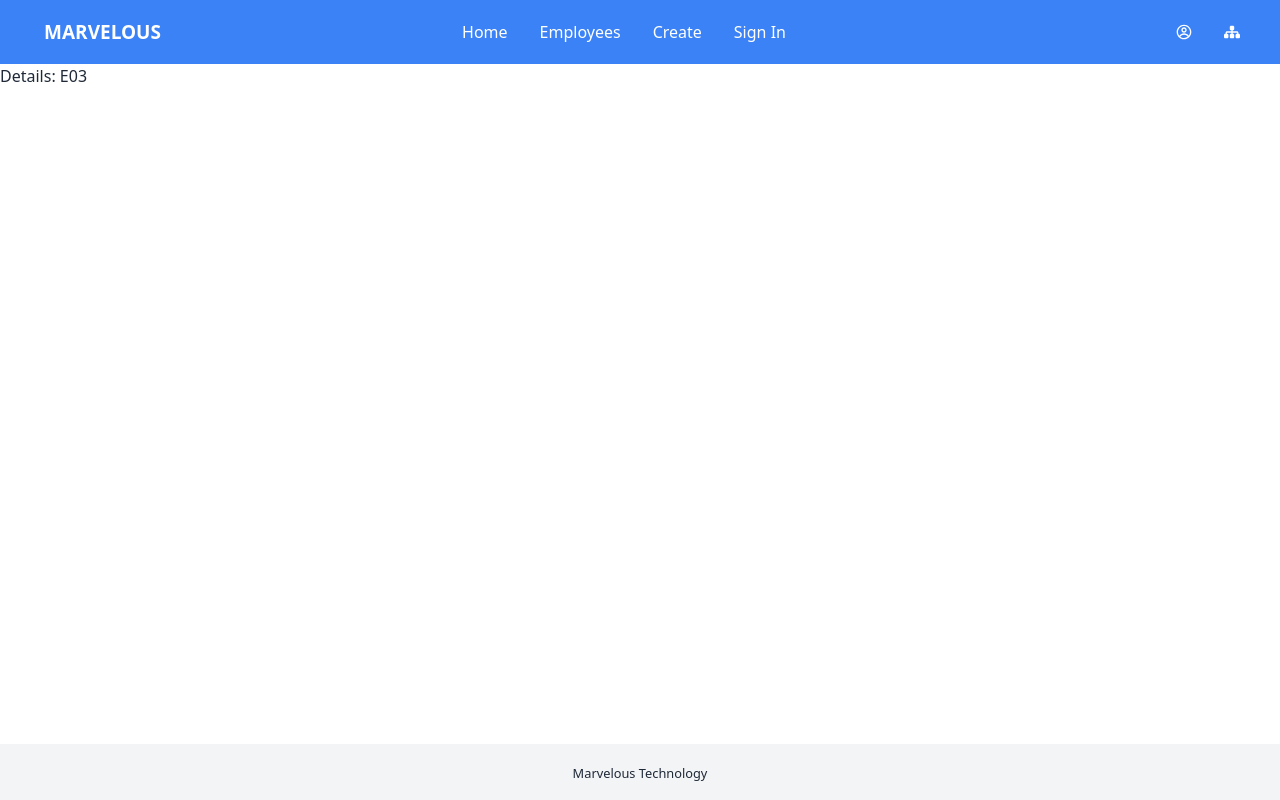
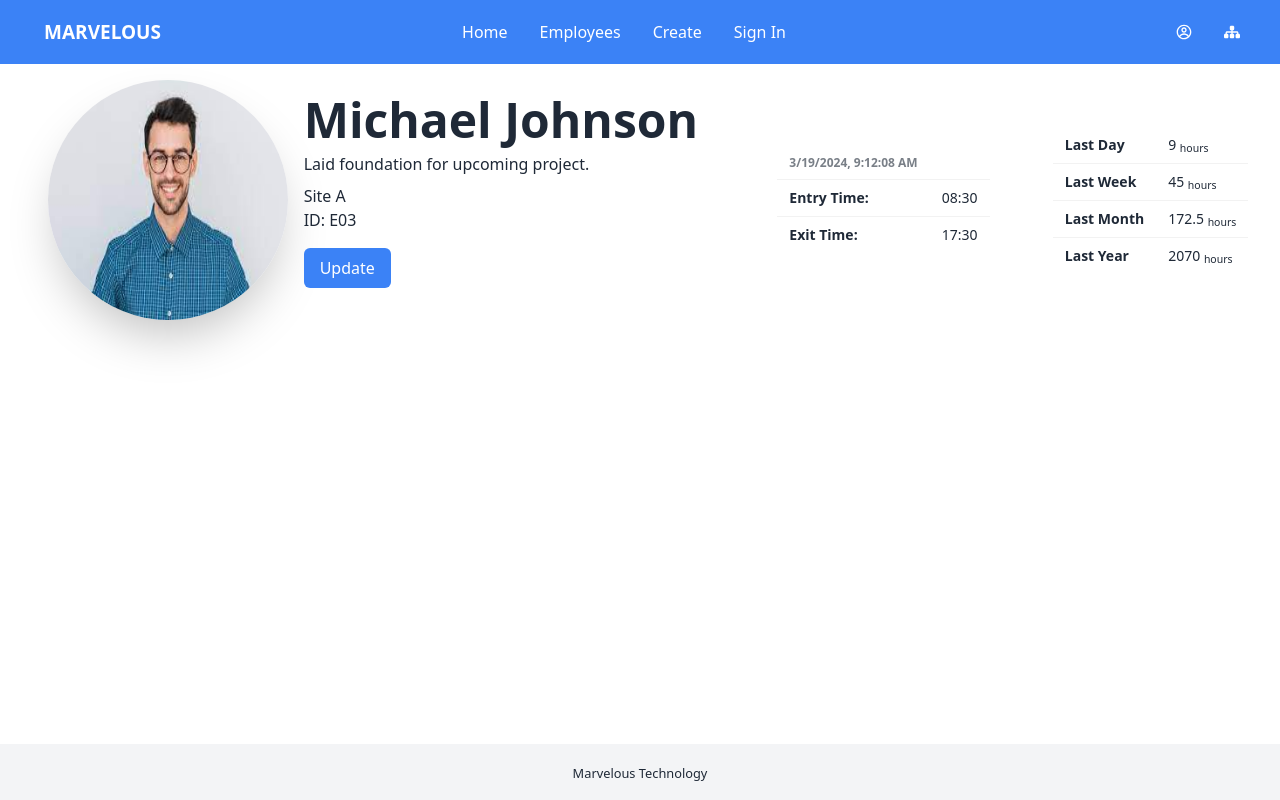
Before and after one commit to HironmoyRay/Employee_Management, a React (Vite) app: page /details/E03 in a window 1280 px wide. Built offline with nearby package versions, Linux system fonts and the light colour scheme.

Commit message:
Current Date set in Details

```diff
--- a/public/daily_reports/1.JSON
+++ b/public/daily_reports/1.JSON
@@ -1,11 +1,15 @@
 {
   "id": "E01",
   "name": "John Doe",
+  "address": "123 Main Street, Cityville, State, Country",
+  "email": "john.doe@example.com",
+  "phone": "+1234567890",
   "img": "/src/assets/images/p1.jpeg",
   "work_site": "Site A",
   "entry_time": "08:00",
   "exit_time": "16:00",
   "work_hour": 8,
+  "weekly_total_hour": 45,
   "monthly_total_hour": 160,
   "yearly_total_hour": 1920,
   "post": "Completed construction of new building wing."
--- a/public/daily_reports/10.JSON
+++ b/public/daily_reports/10.JSON
@@ -1,11 +1,15 @@
 {
   "id": "E10",
   "name": "Linda Martinez",
+  "address": "901 Cherry Lane, Burgtown, State, Country",
+  "email": "linda.martinez@example.com",
+  "phone": "+1000111222",
   "img": "/src/assets/images/p10.jpeg",
   "work_site": "Site C",
   "entry_time": "07:00",
   "exit_time": "13:00",
   "work_hour": 6,
+  "weekly_total_hour": 42,
   "monthly_total_hour": 138,
   "yearly_total_hour": 1656,
   "post": "Poured concrete for foundation of new structure."
--- a/public/daily_reports/2.JSON
+++ b/public/daily_reports/2.JSON
@@ -1,11 +1,15 @@
 {
   "id": "E02",
   "name": "Jane Smith",
+  "address": "456 Elm Avenue, Townsville, State, Country",
+  "email": "jane.smith@example.com",
+  "phone": "+1987654321",
   "img": "/src/assets/images/p2.jpeg",
   "work_site": "Site B",
   "entry_time": "09:00",
   "exit_time": "16:00",
   "work_hour": 7,
+  "weekly_total_hour": 42,
   "monthly_total_hour": 147,
   "yearly_total_hour": 1764,
   "post": "Installed new electrical wiring in office area."
--- a/public/daily_reports/3.JSON
+++ b/public/daily_reports/3.JSON
@@ -1,11 +1,15 @@
 {
   "id": "E03",
   "name": "Michael Johnson",
+  "address": "789 Oak Road, Villagetown, State, Country",
+  "email": "michael.johnson@example.com",
+  "phone": "+1122334455",
   "img": "/src/assets/images/p3.jpeg",
   "work_site": "Site A",
   "entry_time": "08:30",
   "exit_time": "17:30",
   "work_hour": 9,
+  "weekly_total_hour": 45,
   "monthly_total_hour": 172.5,
   "yearly_total_hour": 2070,
   "post": "Laid foundation for upcoming project."
--- a/public/daily_reports/4.JSON
+++ b/public/daily_reports/4.JSON
@@ -1,11 +1,15 @@
 {
   "id": "E04",
   "name": "Emily Williams",
+  "address": "321 Maple Lane, Hamletville, State, Country",
+  "email": "emily.williams@example.com",
+  "phone": "+1443322111",
   "img": "/src/assets/images/p4.jpeg",
   "work_site": "Site C",
   "entry_time": "07:00",
   "exit_time": "13:00",
   "work_hour": 6,
+  "weekly_total_hour": 42,
   "monthly_total_hour": 138,
   "yearly_total_hour": 1656,
   "post": "Painted exterior walls of existing structure."
--- a/public/daily_reports/5.JSON
+++ b/public/daily_reports/5.JSON
@@ -1,11 +1,15 @@
 {
   "id": "E05",
   "name": "David Brown",
+  "address": "567 Pine Street, Burgtown, State, Country",
+  "email": "david.brown@example.com",
+  "phone": "+1555666777",
   "img": "/src/assets/images/p5.jpeg",
   "work_site": "Site B",
   "entry_time": "08:30",
   "exit_time": "16:30",
   "work_hour": 8,
+  "weekly_total_hour": 45,
   "monthly_total_hour": 160,
   "yearly_total_hour": 1920,
   "post": "Assembled and installed new furniture in meeting rooms."
--- a/public/daily_reports/6.JSON
+++ b/public/daily_reports/6.JSON
@@ -1,11 +1,15 @@
 {
   "id": "E06",
   "name": "Jessica Miller",
+  "address": "890 Cedar Drive, Villagetown, State, Country",
+  "email": "jessica.miller@example.com",
+  "phone": "+1666777888",
   "img": "/src/assets/images/p6.jpeg",
   "work_site": "Site A",
   "entry_time": "09:00",
   "exit_time": "16:00",
   "work_hour": 7,
+  "weekly_total_hour": 42,
   "monthly_total_hour": 147,
   "yearly_total_hour": 1764,
   "post": "Performed routine maintenance on heavy machinery."
--- a/public/daily_reports/7.JSON
+++ b/public/daily_reports/7.JSON
@@ -1,11 +1,15 @@
 {
   "id": "E07",
   "name": "Christopher Wilson",
+  "address": "234 Birch Boulevard, Cityville, State, Country",
+  "email": "christopher.wilson@example.com",
+  "phone": "+1777888999",
   "img": "/src/assets/images/p7.jpeg",
   "work_site": "Site C",
   "entry_time": "08:00",
   "exit_time": "17:00",
   "work_hour": 9,
+  "weekly_total_hour": 45,
   "monthly_total_hour": 160,
   "yearly_total_hour": 1920,
   "post": "Excavated area for underground utilities installation."
--- a/public/daily_reports/8.JSON
+++ b/public/daily_reports/8.JSON
@@ -1,11 +1,15 @@
 {
   "id": "E08",
   "name": "Sarah Garcia",
+  "address": "678 Walnut Court, Townsville, State, Country",
+  "email": "sarah.garcia@example.com",
+  "phone": "+1888999000",
   "img": "/src/assets/images/p8.jpeg",
   "work_site": "Site A",
   "entry_time": "08:00",
   "exit_time": "16:00",
   "work_hour": 8,
+  "weekly_total_hour": 42,
   "monthly_total_hour": 147,
   "yearly_total_hour": 1764,
   "post": "Installed new HVAC system in main building."
--- a/public/daily_reports/9.JSON
+++ b/public/daily_reports/9.JSON
@@ -1,11 +1,15 @@
 {
   "id": "E09",
   "name": "James Rodriguez",
+  "address": "345 Ash Avenue, Villagetown, State, Country",
+  "email": "james.rodriguez@example.com",
+  "phone": "+1999000111",
   "img": "/src/assets/images/p9.jpeg",
   "work_site": "Site B",
   "entry_time": "08:30",
   "exit_time": "15:30",
   "work_hour": 7,
+  "weekly_total_hour": 45,
   "monthly_total_hour": 172.5,
   "yearly_total_hour": 2070,
   "post": "Surveyed land for future expansion project."
--- a/src/pages/Details/Details.jsx
+++ b/src/pages/Details/Details.jsx
@@ -1,10 +1,101 @@
+import { useEffect, useState } from "react";
 import { useLoaderData } from "react-router-dom";
 
+
 const Details = () => {
-  const details = useLoaderData()
+  const details = useLoaderData();
+  const {
+    id,
+    name,
+    img,
+    work_site: site,
+    entry_time: entry,
+    exit_time: exit,
+    work_hour: work,
+    weekly_total_hour: weekly,
+    monthly_total_hour: monthly,
+    yearly_total_hour: yearly,
+    post,
+  } = details;
+
+  const [current, setCurrent] = useState(new Date());
+  useEffect(()=>{
+    const intervalId = setInterval(() => {
+      setCurrent(new Date());
+    }, 1000);
+    return () => clearInterval(intervalId);
+  },[])
+
   return (
     <div>
-      <h1>Details: {details.id}</h1>
+      <div className="flex justify-around items-center">
+        <div>
+          <div className="hero-content">
+            <img src={img} className="w-60 h-60 rounded-full shadow-2xl" />
+            <div>
+              <h1 className="text-5xl font-bold">{name}</h1>
+              <p className="py-2">{post}</p>
+              <p className="">{site}</p>
+              <p className="">ID: {id}</p>
+              <button className="bg-PRIMARY-light hover:bg-PRIMARY   text-WHITE  rounded-md px-4 py-2 my-4">
+                Update
+              </button>
+            </div>
+          </div>
+        </div>
+        <div>
+          <table className="table table-sm ">
+            <thead>
+              <tr>
+                <th>
+                  <span>{current.toLocaleString()}</span>
+                </th>
+              </tr>
+            </thead>
+            <tbody>
+              <tr>
+                <th>Entry Time:</th>
+                <td>{entry}</td>
+              </tr>
+              <tr>
+                <th>Exit Time:</th>
+                <td>{exit}</td>
+              </tr>
+            </tbody>
+          </table>
+        </div>
+        <div>
+          <table className="table table-sm">
+
+            <tbody>
+              <tr>
+                <th>Last Day</th>
+                <td>
+                  {work} <sub>hours</sub>
+                </td>
+              </tr>
+              <tr>
+                <th>Last Week</th>
+                <td>
+                  {weekly} <sub>hours</sub>
+                </td>
+              </tr>
+              <tr>
+                <th>Last Month</th>
+                <td>
+                  {monthly} <sub>hours</sub>
+                </td>
+              </tr>
+              <tr>
+                <th>Last Year</th>
+                <td>
+                  {yearly} <sub>hours</sub>
+                </td>
+              </tr>
+            </tbody>
+          </table>
+        </div>
+      </div>
     </div>
   );
 };
```
Also changed, not shown: public/daily_reports/..JSON.
